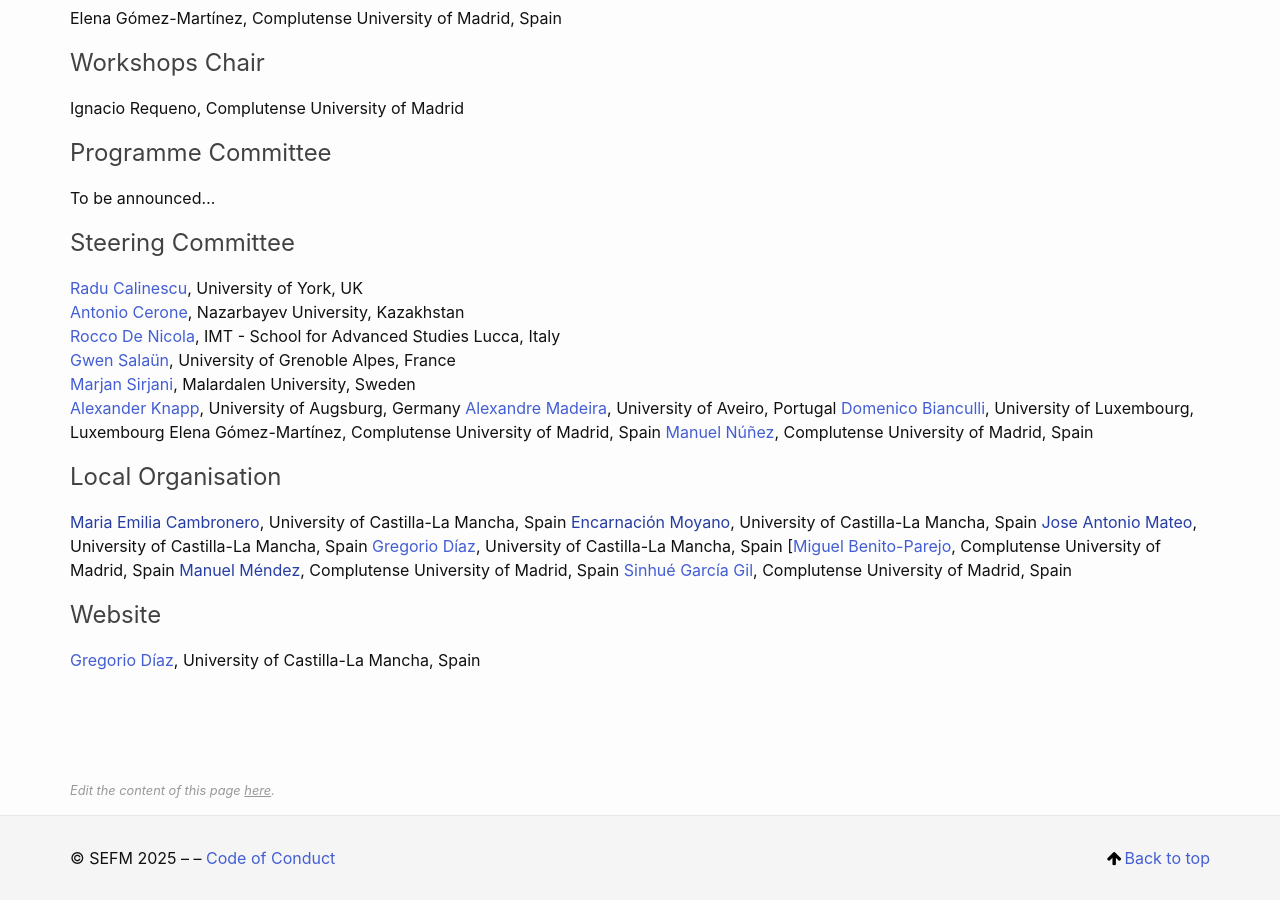
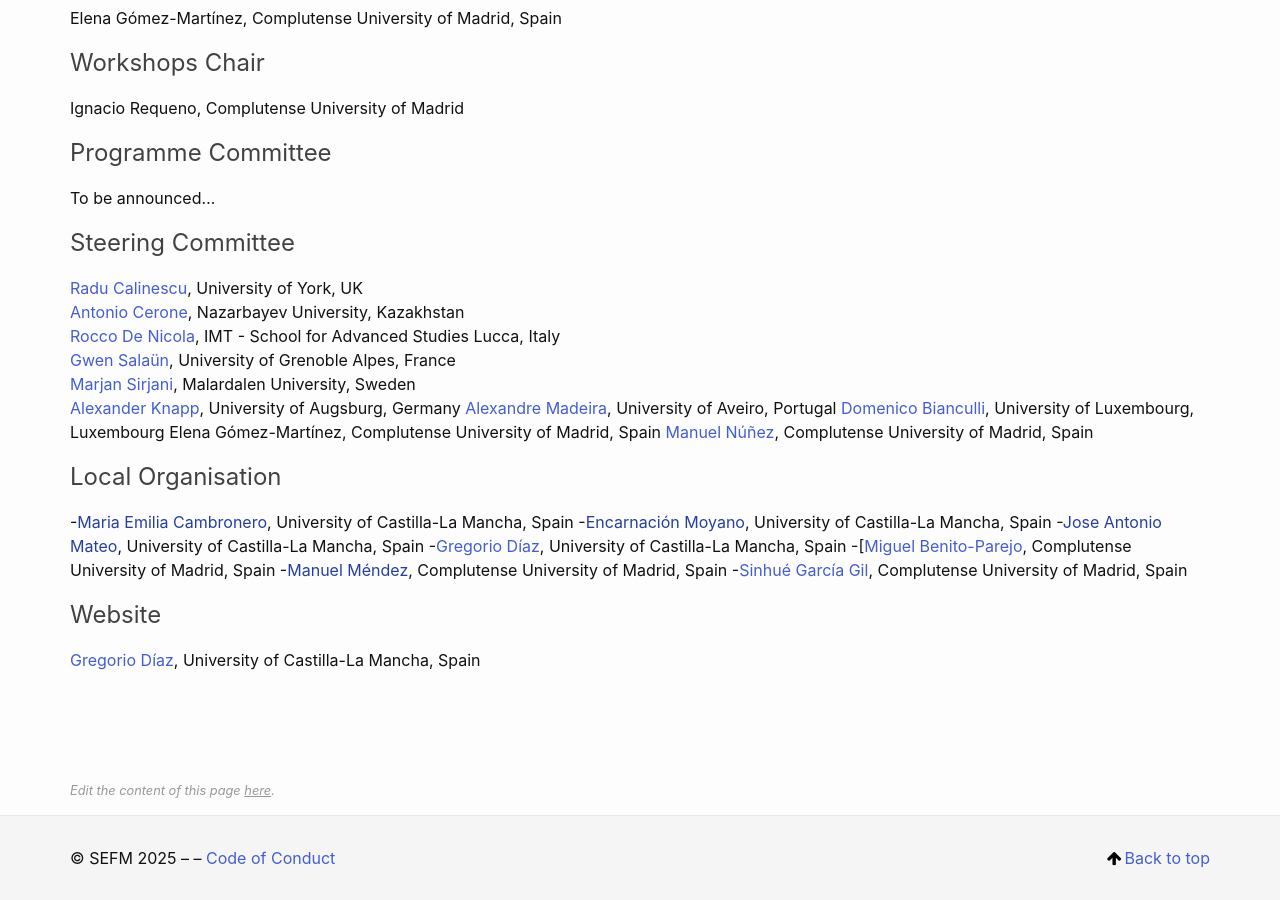
Before and after one commit to sefm-conference/2025, a Jekyll site: the page built from _pages/committees.md, in a window 1280 px wide and 900 px high, scrolled down 990 px. Built offline with Jekyll 4.4.1, drawn with Linux system fonts in a browser that asks for light colours.

```diff
--- a/_pages/committees.md
+++ b/_pages/committees.md
@@ -34,13 +34,13 @@ Elena Gómez-Martínez, Complutense University of Madrid, Spain
 [Manuel Núñez](https://antares.sip.ucm.es/manolo/), Complutense University of Madrid, Spain
 
 ## Local Organisation
-[Maria Emilia Cambronero](), University of Castilla-La Mancha, Spain
-[Encarnación Moyano](), University of Castilla-La Mancha, Spain
-[Jose Antonio Mateo](), University of Castilla-La Mancha, Spain
-[Gregorio Díaz](https://directorio.uclm.es/persona.aspx?cod=J4/W666fhV5Dgdj3hBKVxGU4VnuRezNS), University of Castilla-La Mancha, Spain
-[[Miguel Benito-Parejo](https://antares.sip.ucm.es/miguel), Complutense University of Madrid, Spain
-[Manuel Méndez](), Complutense University of Madrid, Spain
-[Sinhué García Gil](https://informatica.ucm.es/directorio/?id=39114), Complutense University of Madrid, Spain
+-[Maria Emilia Cambronero](), University of Castilla-La Mancha, Spain
+-[Encarnación Moyano](), University of Castilla-La Mancha, Spain
+-[Jose Antonio Mateo](), University of Castilla-La Mancha, Spain
+-[Gregorio Díaz](https://directorio.uclm.es/persona.aspx?cod=J4/W666fhV5Dgdj3hBKVxGU4VnuRezNS), University of Castilla-La Mancha, Spain
+-[[Miguel Benito-Parejo](https://antares.sip.ucm.es/miguel), Complutense University of Madrid, Spain
+-[Manuel Méndez](), Complutense University of Madrid, Spain
+-[Sinhué García Gil](https://informatica.ucm.es/directorio/?id=39114), Complutense University of Madrid, Spain
 
 
 ## Website
```
